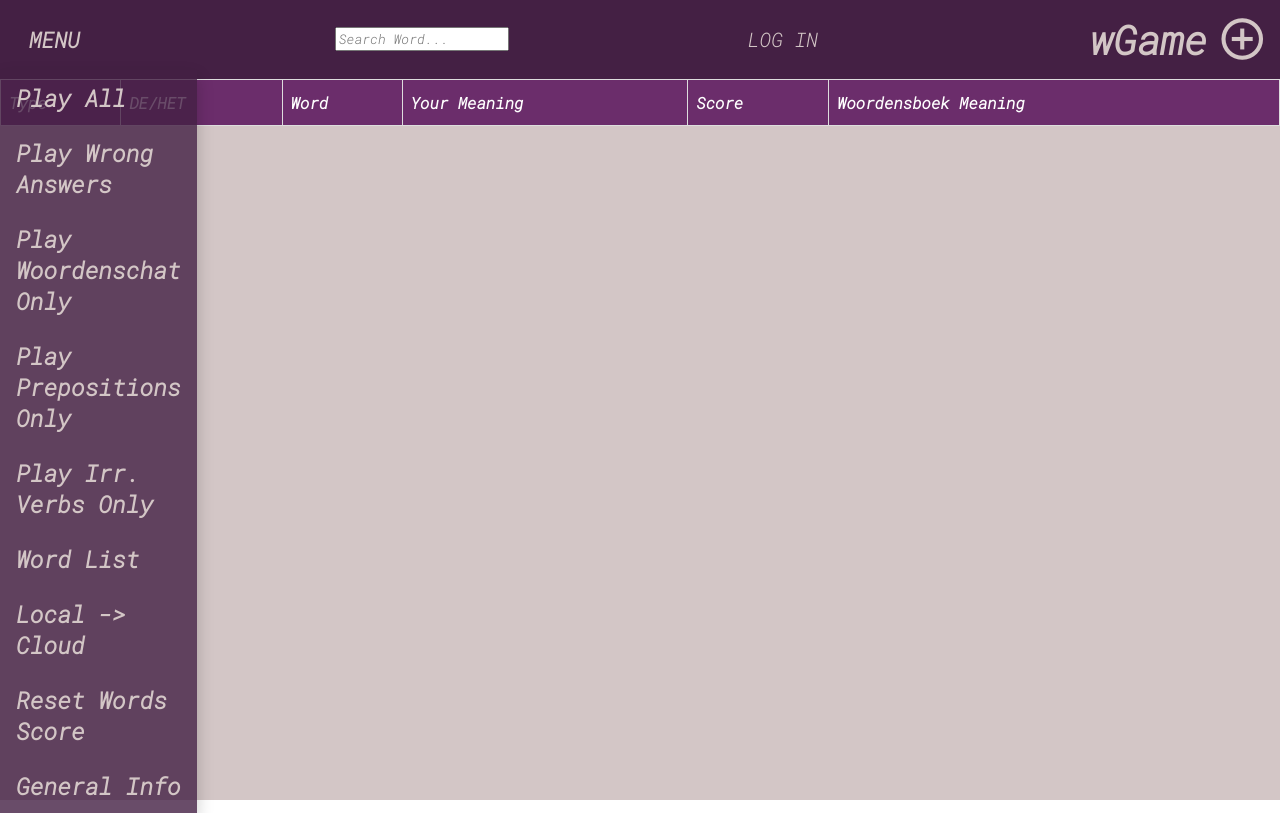
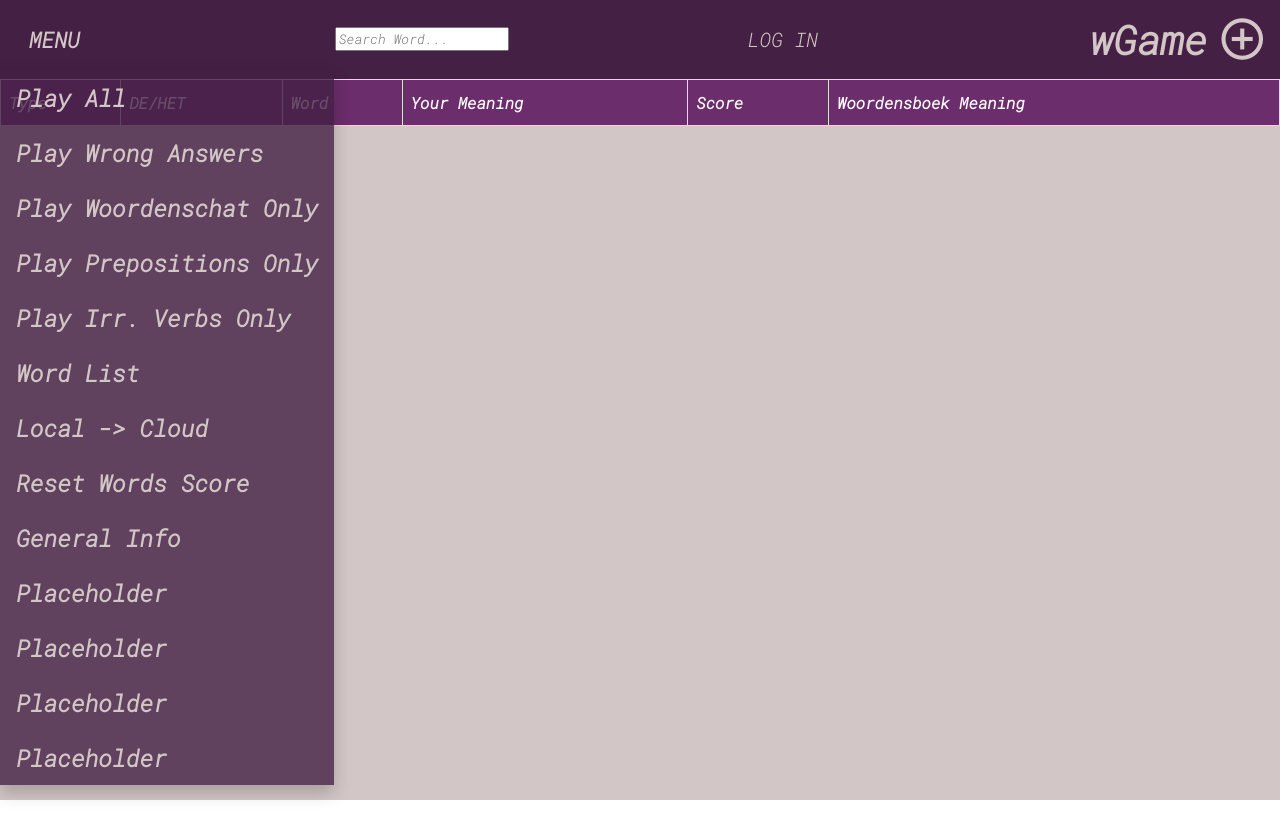
Before and after one commit to Gepoverlow/wGame_Dutch, a website built with webpack: page dist/index.html in a window 1280 px wide. Both pictures are taken after a click on the element "MENU". Built offline with nearby package versions, Linux system fonts and the light colour scheme; some packages are replaced by stand-ins of ours; no server answers.

Commit message:
trying to fix the overflow of menu dropdown

```diff
--- a/dist/index.html
+++ b/dist/index.html
@@ -41,6 +41,10 @@
             <h3 id="local-to-cloud">Local -> Cloud</h3>
             <h3 id="resetWordsScore">Reset Words Score</h3>
             <h3 id="instructions">General Info</h3>
+            <h3>Placeholder</h3>
+            <h3>Placeholder</h3>
+            <h3>Placeholder</h3>
+            <h3>Placeholder</h3>
           </div>
         </div>
         <input id="searchBar" type="search" placeholder="Search Word..." />
@@ -64,10 +68,7 @@
         <div id="container_game">
           <div id="container_header">
             <h1 id="indicator"></h1>
-            <h1 id="wordOnScreen">
-              Welcome! To start adding words click on the + at the top right
-              corner!
-            </h1>
+            <h1 id="wordOnScreen">Welcome!</h1>
             <h1 id="remaining_words"></h1>
           </div>
           <h2 id="correctAnswer"></h2>
--- a/dist/styles.css
+++ b/dist/styles.css
@@ -8,6 +8,7 @@ body,
 html {
   height: 100%;
   padding: 0;
+  overflow: hidden;
 }
 
 .container_all {
@@ -133,13 +134,14 @@ html {
 /* Dropdown Content (Hidden by Default) */
 .dropdown_content {
   display: none;
-  position: absolute;
+  position: fixed;
+  right: auto;
   background-color: rgba(68, 32, 68, 0.8);
-  min-width: 160px;
   box-shadow: 0px 8px 16px 0px rgba(0, 0, 0, 0.2);
   z-index: 1;
   cursor: pointer;
   margin-left: 0;
+  overflow-y: scroll;
 }
 
 /* Links inside the dropdown */
```
